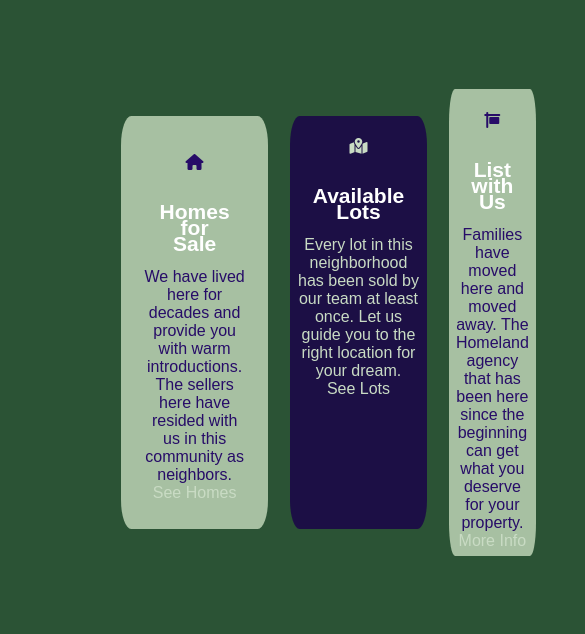
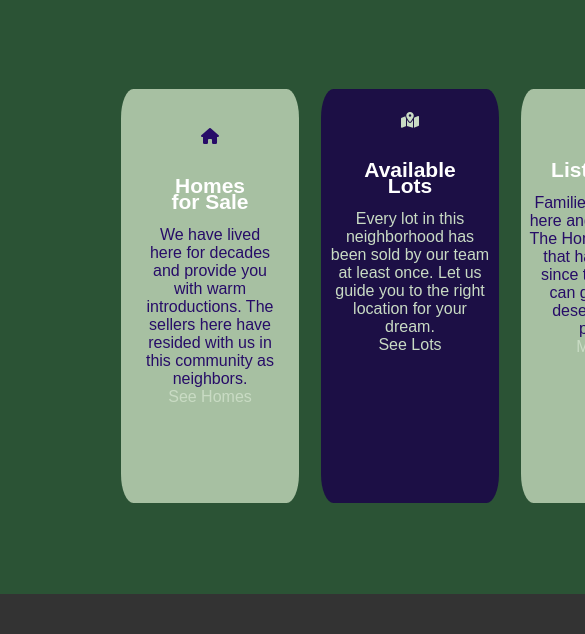
Before and after one commit to f2hodge/labrealestate.us, a website: page dist/index.html in a window 390 px wide. Shown: the part 466-1100 px from the top of the page, 585 px wide, since content can reach past the window. Drawn offline with Linux system fonts and the light colour scheme.

Commit message:
20230801 00:21

```diff
--- a/scss/_utilities.scss
+++ b/scss/_utilities.scss
@@ -7,6 +7,7 @@
 
 .col-md {
     display: flex;
+    min-width: 200px;
 }
 
 .card {
@@ -19,8 +20,10 @@
         display: flex;
         flex-direction: column;
         align-items: center;
-        justify-content: center;
+        justify-content: start;
         text-align: center;
+        height: 300px;
+        width: auto;
         // height: 28vh;
         // padding: 0.2rem;
 
--- a/scss/main.scss
+++ b/scss/main.scss
@@ -105,16 +105,17 @@ main {
     .container {
         display: flex;
         flex-direction: row;
+        flex-basis: auto;
         align-items: center;
         justify-content: space-between;
     }
 
-    .col-md {
-        display: flex;
-        flex-direction: column;
-        align-items: center;
-        justify-content: space-evenly;
-    }
+    // .col-md {
+    //     display: flex;
+    //     flex-direction: column;
+    //     align-items: center;
+    //     justify-content: space-around;
+    // }
 
     .tid-1, .tid-3 {
         @include set-background(rgba(darken($tertiary-color, 7), 0.9));
```
Also changed, not shown: dist/css/main.css.
